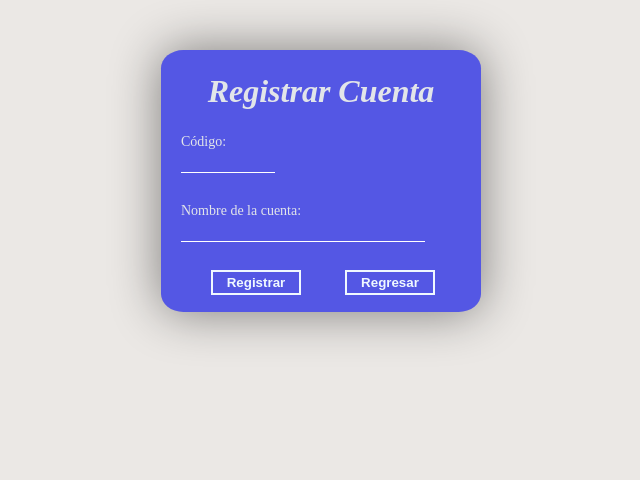
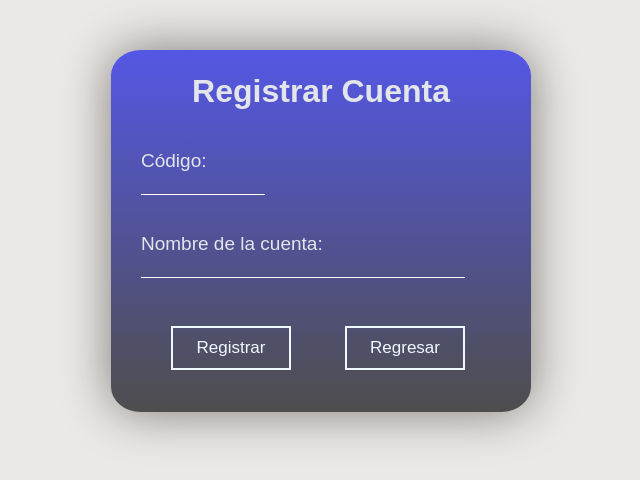
Before and after one commit to Landaverde-04/Proyecto-de-SIC, a Django app: page /catalogo/nueva/ in a window 1280 px wide. Shown: the top 480 px of the page, without its empty margins (319-959 px from the left). Run offline with Django 5.2, Linux system fonts and the light colour scheme.

Commit message:
CSS de editar y registrar cuenta de catalogo completado

```diff
--- a/SisContable/templates/registrar_cuenta.html
+++ b/SisContable/templates/registrar_cuenta.html
@@ -25,7 +25,8 @@
     <form class="formulario"  method="post">
         <h1>Registrar Cuenta</h1>
         {% csrf_token %}
-        <label for="codigo">Código:</label><br>
+        <br>
+        <label class="codigo" for="codigo">Código:</label><br>
         <input type="number" id="codigo" name="codigo" required><br><br>
 
         <label for="nombre">Nombre de la cuenta:</label><br>
--- a/static/registrar_cuenta.css
+++ b/static/registrar_cuenta.css
@@ -8,21 +8,28 @@ body{
 }
 
 h1{
+    font-family: sans-serif;
     text-align: center;
     color: rgb(226, 229, 233);
-    font-style: italic;
+
 }
 
 label{
+    font-family: sans-serif;
     color: rgb(226, 229, 233);
     text-align: center;
-    margin: 0 0 20px 10px;
-    font-size: 14px;
+    margin: 0 0 20px 20px;
+    font-size: 19px;
+}
+
+.codigo{
+    margin: 20px 0 0 20px;
+
 }
 
 input{
     width: 80%;
-    margin: 0 0 10px 10px;
+    margin: 0 0 20px 20px;
     background-color: transparent;
     border: none;
     border-bottom: 1.5px solid rgb(255, 255, 255);
@@ -36,9 +43,10 @@ input{
 }
 
 .formulario{
-    background-color: rgb(84, 87, 228);
-    width: 300px;
-    height: 250px;
+    background: linear-gradient(rgb(84, 87, 228), #000a);
+    /*background-color: rgb(84, 87, 228);*/
+    width: 400px;
+    height: 350px;
     padding: 2px 10px 10px 10px;
     margin: 50px auto;
     box-shadow: 0px 0px 50px 0px #0007;
@@ -49,11 +57,10 @@ button{
     font-family: sans-serif;
     width: 30%;
     text-align: center;
-    margin: 0px 0px 0 40px;
+    margin: 10px 0px 0 50px;
     color: aliceblue;
     background-color: transparent;
     border: aliceblue 2px solid;
-    padding: 3px;
-    font-weight: bold;
-
+    padding: 10px;
+    font-size: 17px;
 }
```
Also changed, not shown: SisContable/templates/editar_catalogo.html (+8 -8 lines), static/editar-catalogo.css (added, +46 -0 lines).
